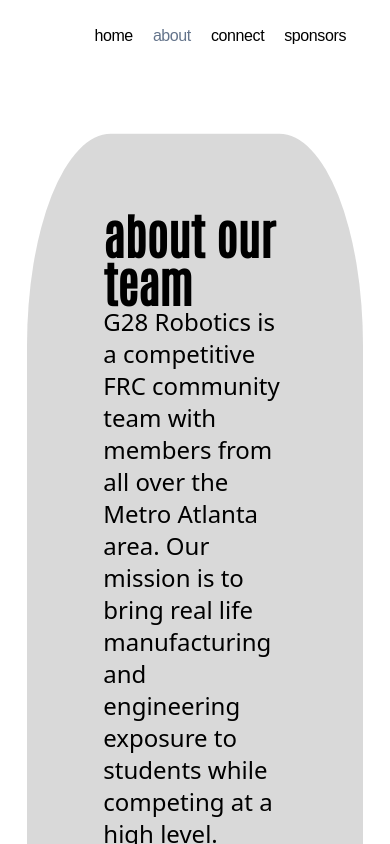
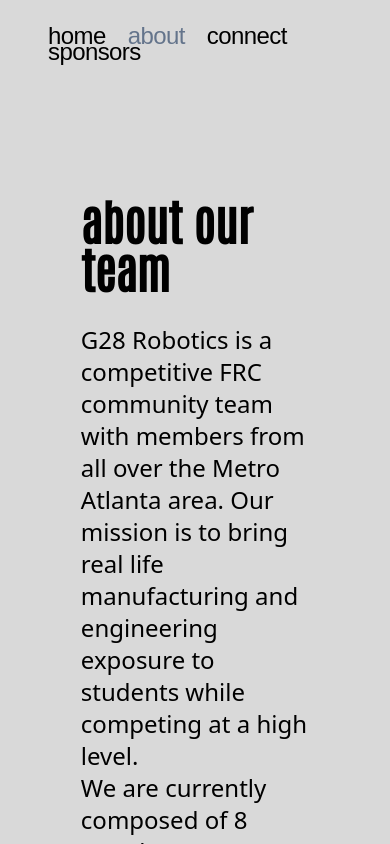
Before and after one commit to notseanray/g28-website, a SvelteKit app: page /about in a window 390 px wide. Shown: the top 844 px of the page. Built offline with nearby package versions, Linux system fonts and the light colour scheme; a web font is replaced by a local one.

Commit message:
make it simpler

```diff
--- a/src/app.css
+++ b/src/app.css
@@ -11,6 +11,9 @@
     font-family: "Antonio", sans-serif;
 }
 
+body {
+    background-color: #d9d9d9;
+}
 
 ::-webkit-scrollbar {
     width: 6px;
--- a/src/app.html
+++ b/src/app.html
@@ -5,6 +5,14 @@
 		<link rel="icon" href="%sveltekit.assets%/favicon.png" />
 		<meta name="viewport" content="width=device-width" />
 		%sveltekit.head%
+		<script async src="https://www.googletagmanager.com/gtag/js?id=G-BV3HCJXJ3T"></script>
+		<script>
+		  window.dataLayer = window.dataLayer || [];
+		  function gtag(){dataLayer.push(arguments);}
+		  gtag('js', new Date());
+
+		  gtag('config', 'G-BV3HCJXJ3T');
+		</script>
 	</head>
 	<body data-sveltekit-preload-data="hover">
 		<div style="display: contents">%sveltekit.body%</div>
--- a/src/routes/+layout.svelte
+++ b/src/routes/+layout.svelte
@@ -1,7 +1,5 @@
 <script lang="ts">
     import "../app.css";
-    import { onMount } from "svelte";
-    import { Gradient } from "../Gradient";
     // Call `initGradient` with the selector to your canvas
     import { ismobile } from "../store";
     import { browser } from "$app/environment";
@@ -83,8 +81,10 @@
                 </a>
             </div>
         </div>
-        <div class="-translate-y-[5vh]">
-            <slot />
+        <div class="flex align-middle justify-center mx-[7vw] mb-10">
+            <div class="max-w-[1500px] w-[80%] min-w-[200px]">
+                <slot />
+            </div>
         </div>
     </div>
 </div>
@@ -123,7 +123,7 @@
 
     @media (max-width: 800px) {
         .navtext {
-            font-size: 1rem;
+            font-size: 1.5rem;
             line-height: 1rem;
         }
     }
--- a/src/routes/+page.svelte
+++ b/src/routes/+page.svelte
@@ -11,12 +11,9 @@
 </script>
 
 {#if !mobile}
-    <div class="flex align-middle justify-center mx-[7vw] rounded-[12%/25%] bg-[#d9d9d9]">
-        <img
-            class="justify-center align-middle w-[86vw]"
-            src="/g28mainpage.png"
-            alt=""
-        />
+    <div class="flex align-middle justify-center mx-[5vw]">
+        <img class="max-w-1/3 w-[10vw] z-50" src="/g28mill.png" alt="" />
+        <img class="max-w-6/12 w-[30vw] z-50" src="/g28square_nobg.png" alt="" />
     </div>
 {:else}
 <div class="flex align-middle justify-center flex-wrap mx-[5vw]">
@@ -24,3 +21,6 @@
     <img class="w-12/12 z-50" src="/g28square_nobg.png" alt="" />
 </div>
 {/if}
+<div class="flex align-middle justify-center flex-wrap mx-[5vw] antionio text-5xl">
+    FRC 9500
+</div>
--- a/src/routes/about/+page.svelte
+++ b/src/routes/about/+page.svelte
@@ -1,14 +1,12 @@
 <script lang="ts">
+    let window: any;
     import { ismobile } from "../../store";
-    let window: any;
 </script>
-
-<div class={"flex align-middle justify-center mx-[7vw] bg-[#d9d9d9] flex-wrap p-14 " + ($ismobile ? "rounded-[25%/8%]" : "rounded-[12%/25%]")}>
 <div class="m-5">
     <div class="flex justify-center align-middle antionio">
         <div class="text-5xl font-bold">about our team</div>
     </div>
-        <div class="text-2xl">
+    <div class="text-2xl mt-8">
         <div class="flex justify-center align-middle">
             <div>
                 G28 Robotics is a competitive FRC community team with members from
@@ -80,7 +78,8 @@
         of becoming science and technology heroes…” -Dean Kamen (Founder of FIRST).
     </div>
 </div>
-    <div class="bg-[#baa4e7] max-w-[300px] w-[100%] rounded-full text-2xl visited:text-slate-50 text-slate-50 text-slate-50 text-center">
+<div class="flex justify-center align-middle antionio">
+    <div class="bg-[#baa4e7] max-w-[300px] w-[100%] rounded-full text-2xl visited:text-slate-50 text-slate-50 text-center">
         <a href="https://www.firstinspires.org/robotics/frc"> learn more </a>
     </div>
 </div>
--- a/src/routes/connect/+page.svelte
+++ b/src/routes/connect/+page.svelte
@@ -1,9 +1,9 @@
 <script lang="ts">
-    import { ismobile } from "../../store";
 </script>
-
-<div class={"align-middle justify-center mx-[7vw] bg-[#d9d9d9] p-14 " + ($ismobile ? "rounded-[25%/23%]" : "rounded-[12%/25%]")}>
-	<div class="flex justify-center mt-10">
+<div class="flex justify-center align-middle antionio mt-5">
+	<div class="text-5xl font-bold">connect</div>
+</div>
+<div class="flex justify-center mt-5">
 	<div class="flex flex-wrap">
 		<div class="flex flex-wrap">
 			<div class="max-w-md mt-3">
@@ -22,4 +22,3 @@
 		<a href="mailto:g28robotics@gmail.com">contact</a>
 	</div>
 </div>
-</div>
--- a/src/routes/sponsors/+page.svelte
+++ b/src/routes/sponsors/+page.svelte
@@ -1,10 +1,8 @@
 <script lang="ts">
-    import { ismobile } from "../../store";
 </script>
 
-<div class={"align-middle justify-center mx-[7vw] bg-[#d9d9d9] p-14 " + ($ismobile ? "rounded-[25%/23%]" : "rounded-[12%/25%]")}>
-	<div class="flex justify-center">
-		<div class="text-5xl antionio">our sponsors</div>
+<div class="flex justify-center align-middle antionio mt-5">
+	<div class="text-5xl font-bold">our sponsors</div>
 </div>
 <div>
 	<div class="flex justify-center mt-20">
@@ -45,4 +43,3 @@
 		</div>
 	</div>
 </div>
-</div>
```
Lines whose indentation alone changed are shown as unchanged.
